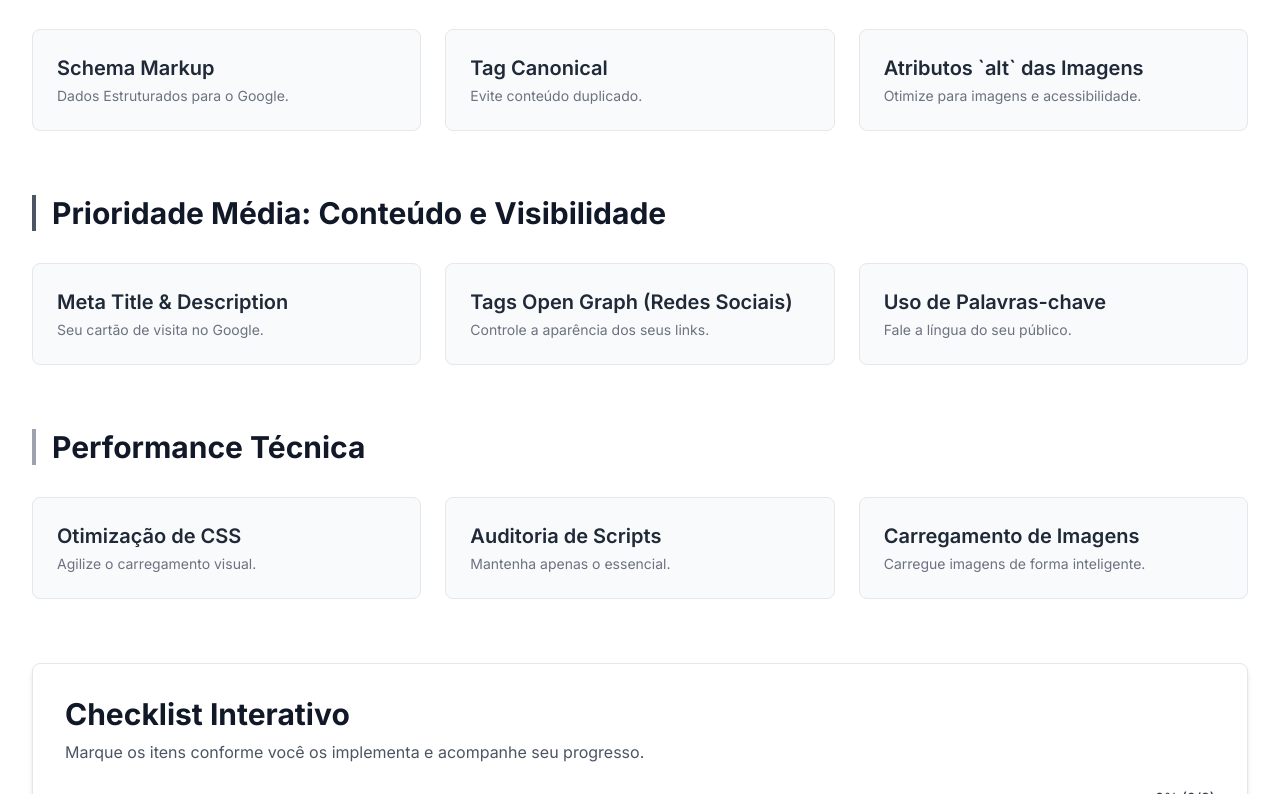
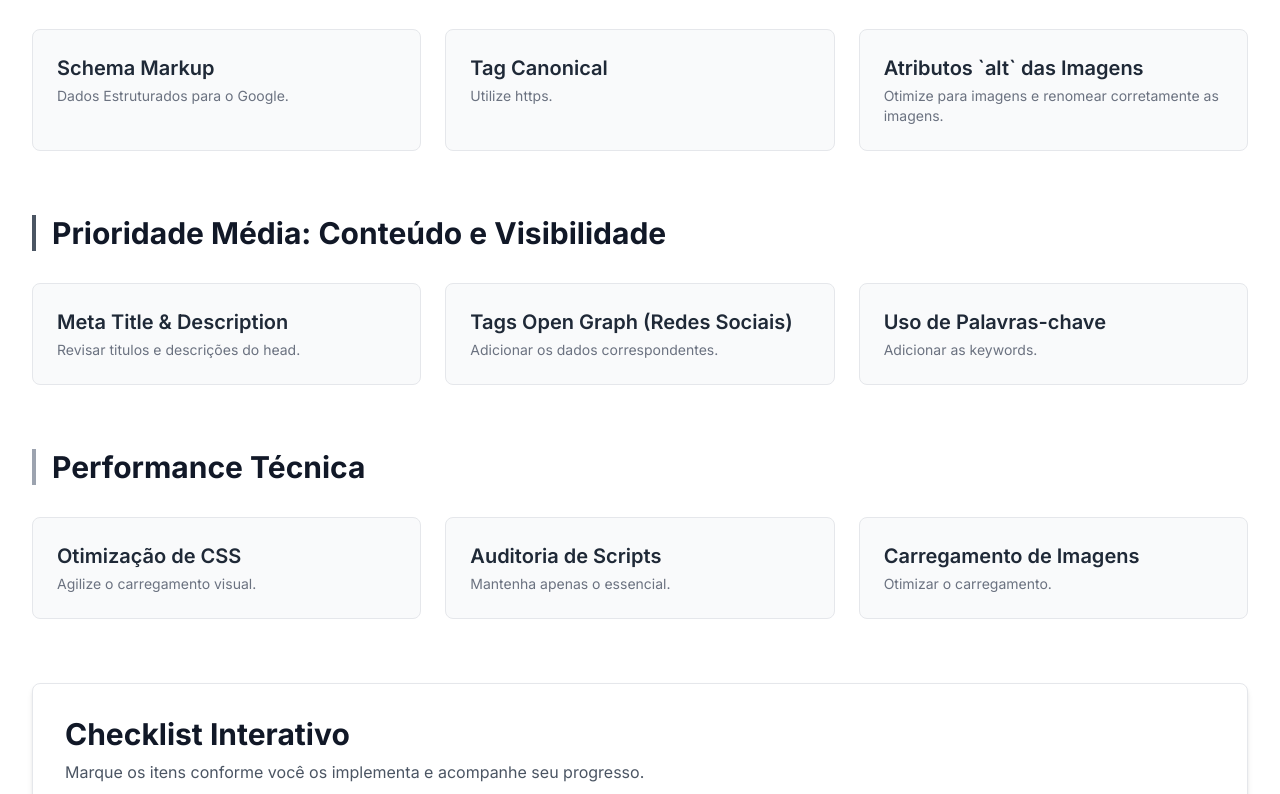
Before and after one commit to SunMotorsOficial/otimizacoes, a plain HTML site: page index.html in a window 1280 px wide. Shown: the part 575-1369 px from the top of the page. Drawn offline with nearby package versions, Linux system fonts and the light colour scheme.

Commit message:
Update index.html

```diff
--- a/index.html
+++ b/index.html
@@ -117,7 +117,7 @@
 
                 <div class="modal-trigger bg-gray-50 rounded-lg border border-gray-200 p-6 cursor-pointer hover:shadow-lg hover:border-black transition-all duration-300">
                     <h3 class="text-xl font-semibold text-gray-800">Tag Canonical</h3>
-                    <p class="text-sm text-gray-500 mt-1">Evite conteúdo duplicado.</p>
+                    <p class="text-sm text-gray-500 mt-1">Utilize https.</p>
                     <div class="modal-content hidden">
                         <p class="font-semibold mb-2">O que é?</p>
                         <p class="mb-4 text-gray-600">Uma tag HTML que informa aos motores de busca qual é a versão "preferencial" de uma página, quando existem múltiplas URLs com o mesmo conteúdo.</p>
@@ -133,7 +133,7 @@
 
                 <div class="modal-trigger bg-gray-50 rounded-lg border border-gray-200 p-6 cursor-pointer hover:shadow-lg hover:border-black transition-all duration-300">
                     <h3 class="text-xl font-semibold text-gray-800">Atributos `alt` das Imagens</h3>
-                    <p class="text-sm text-gray-500 mt-1">Otimize para imagens e acessibilidade.</p>
+                    <p class="text-sm text-gray-500 mt-1">Otimize para imagens e renomear corretamente as imagens.</p>
                     <div class="modal-content hidden">
                         <p class="font-semibold mb-2">O que é?</p>
                         <p class="mb-4 text-gray-600">O texto alternativo (`alt`) descreve uma imagem, ajudando os motores de busca a entenderem seu conteúdo e tornando a página acessível para pessoas com deficiência visual.</p>
@@ -155,7 +155,7 @@
 
                  <div class="modal-trigger bg-gray-50 rounded-lg border border-gray-200 p-6 cursor-pointer hover:shadow-lg hover:border-black transition-all duration-300">
                     <h3 class="text-xl font-semibold text-gray-800">Meta Title & Description</h3>
-                    <p class="text-sm text-gray-500 mt-1">Seu cartão de visita no Google.</p>
+                    <p class="text-sm text-gray-500 mt-1">Revisar titulos e descrições do head.</p>
                     <div class="modal-content hidden">
                         <p class="font-semibold mb-2">Solução:</p>
                         <ul class="list-disc list-inside space-y-2 text-gray-600 mb-4">
@@ -174,7 +174,7 @@
 
                 <div class="modal-trigger bg-gray-50 rounded-lg border border-gray-200 p-6 cursor-pointer hover:shadow-lg hover:border-black transition-all duration-300">
                     <h3 class="text-xl font-semibold text-gray-800">Tags Open Graph (Redes Sociais)</h3>
-                    <p class="text-sm text-gray-500 mt-1">Controle a aparência dos seus links.</p>
+                    <p class="text-sm text-gray-500 mt-1">Adicionar os dados correspondentes.</p>
                     <div class="modal-content hidden">
                         <p class="font-semibold mb-2">Solução:</p>
                         <p class="text-gray-600 mb-4">Garanta que toda página tenha as tags `og:title`, `og:description`, e `og:image` para uma pré-visualização profissional e atrativa em redes sociais como Facebook, Instagram e WhatsApp.</p>
@@ -190,7 +190,7 @@
 
                 <div class="modal-trigger bg-gray-50 rounded-lg border border-gray-200 p-6 cursor-pointer hover:shadow-lg hover:border-black transition-all duration-300">
                     <h3 class="text-xl font-semibold text-gray-800">Uso de Palavras-chave</h3>
-                    <p class="text-sm text-gray-500 mt-1">Fale a língua do seu público.</p>
+                    <p class="text-sm text-gray-500 mt-1">Adicionar as keywords.</p>
                     <div class="modal-content hidden">
                         <p class="font-semibold mb-2">Solução:</p>
                         <p class="text-gray-600 mb-4">Defina uma palavra-chave principal para cada página e use-a de forma natural nos seguintes locais:</p>
@@ -236,7 +236,7 @@
 
                  <div class="modal-trigger bg-gray-50 rounded-lg border border-gray-200 p-6 cursor-pointer hover:shadow-lg hover:border-black transition-all duration-300">
                     <h3 class="text-xl font-semibold text-gray-800">Carregamento de Imagens</h3>
-                    <p class="text-sm text-gray-500 mt-1">Carregue imagens de forma inteligente.</p>
+                    <p class="text-sm text-gray-500 mt-1">Otimizar o carregamento.</p>
                     <div class="modal-content hidden">
                         <p class="font-semibold mb-2">Solução:</p>
                         <ul class="list-disc list-inside space-y-2 text-gray-600">
```
